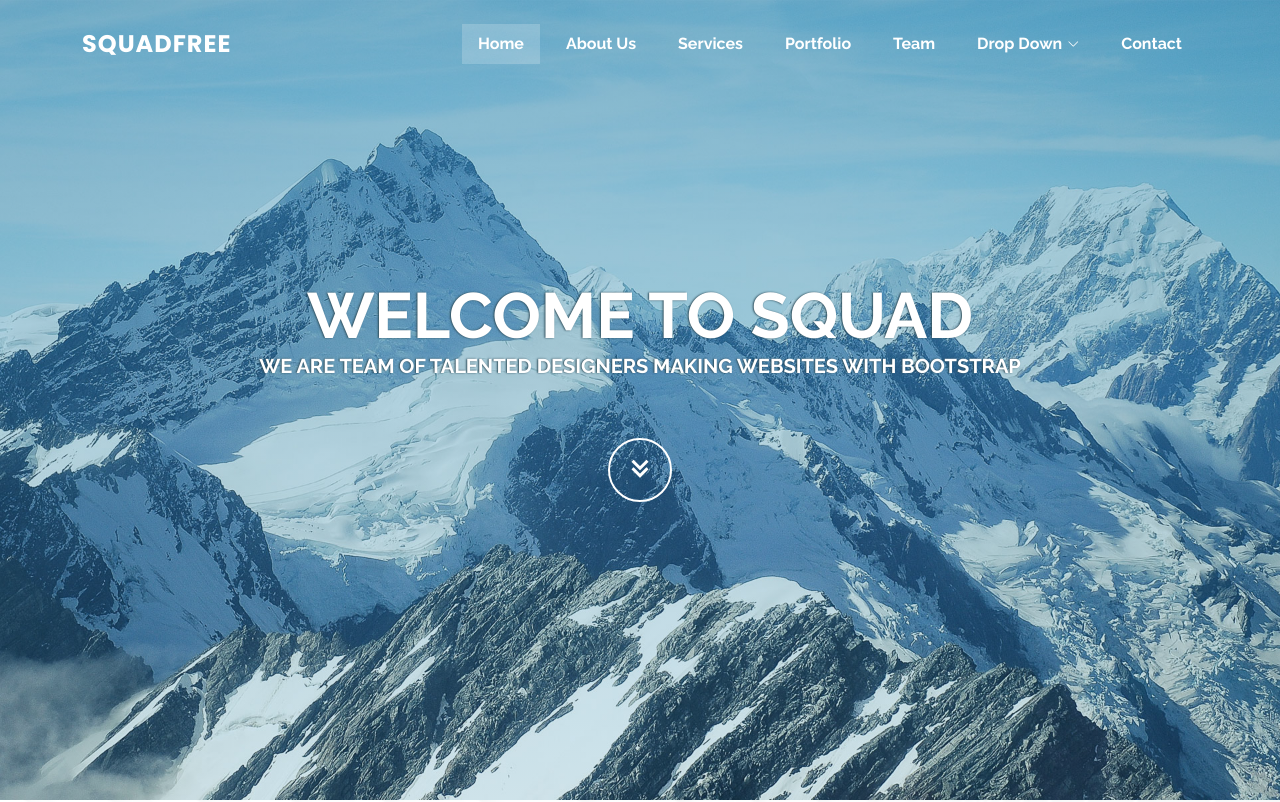
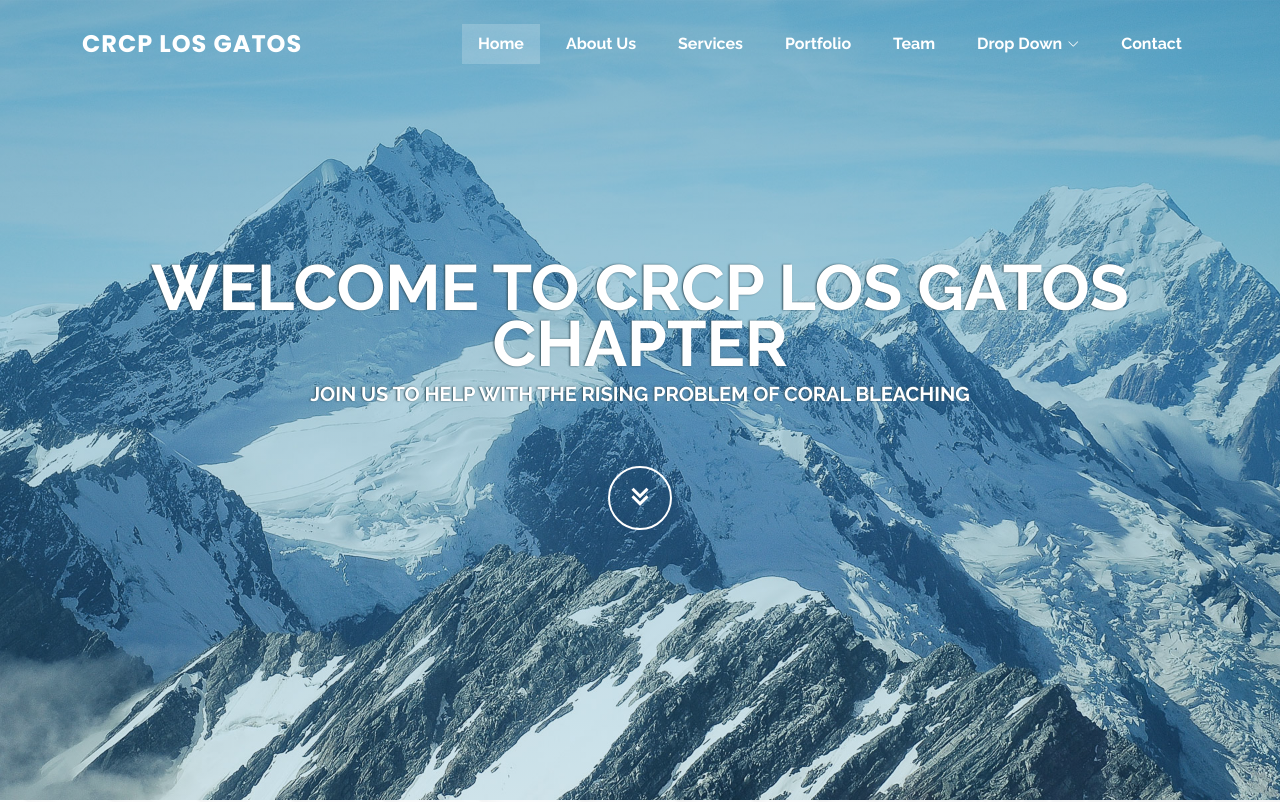
Before and after one commit to CRCP-Los-Gatos/crcp, a plain HTML site: page index.html in a window 1280 px wide. Shown: the top 802 px of the page. Drawn offline with nearby package versions, Linux system fonts and the light colour scheme.

Commit message:
Replace Some Basic Org Info

```diff
--- a/index.html
+++ b/index.html
@@ -42,7 +42,7 @@
     <div class="container d-flex align-items-center justify-content-between">
 
       <div class="logo">
-        <h1 class="text-light"><a href="index.html"><span>Squadfree</span></a></h1>
+        <h1 class="text-light"><a href="index.html"><span>CRCP Los Gatos</span></a></h1>
         <!-- Uncomment below if you prefer to use an image logo -->
         <!-- <a href="index.html"><img src="assets/img/logo.png" alt="" class="img-fluid"></a>-->
       </div>
@@ -82,8 +82,8 @@
   <!-- ======= Hero Section ======= -->
   <section id="hero">
     <div class="hero-container" data-aos="fade-up">
-      <h1>Welcome to Squad</h1>
-      <h2>We are team of talented designers making websites with Bootstrap</h2>
+      <h1>Welcome to CRCP Los Gatos Chapter</h1>
+      <h2>Join us to help with the rising problem of coral bleaching</h2>
       <a href="#about" class="btn-get-started scrollto"><i class="bx bx-chevrons-down"></i></a>
     </div>
   </section><!-- End Hero -->
```
